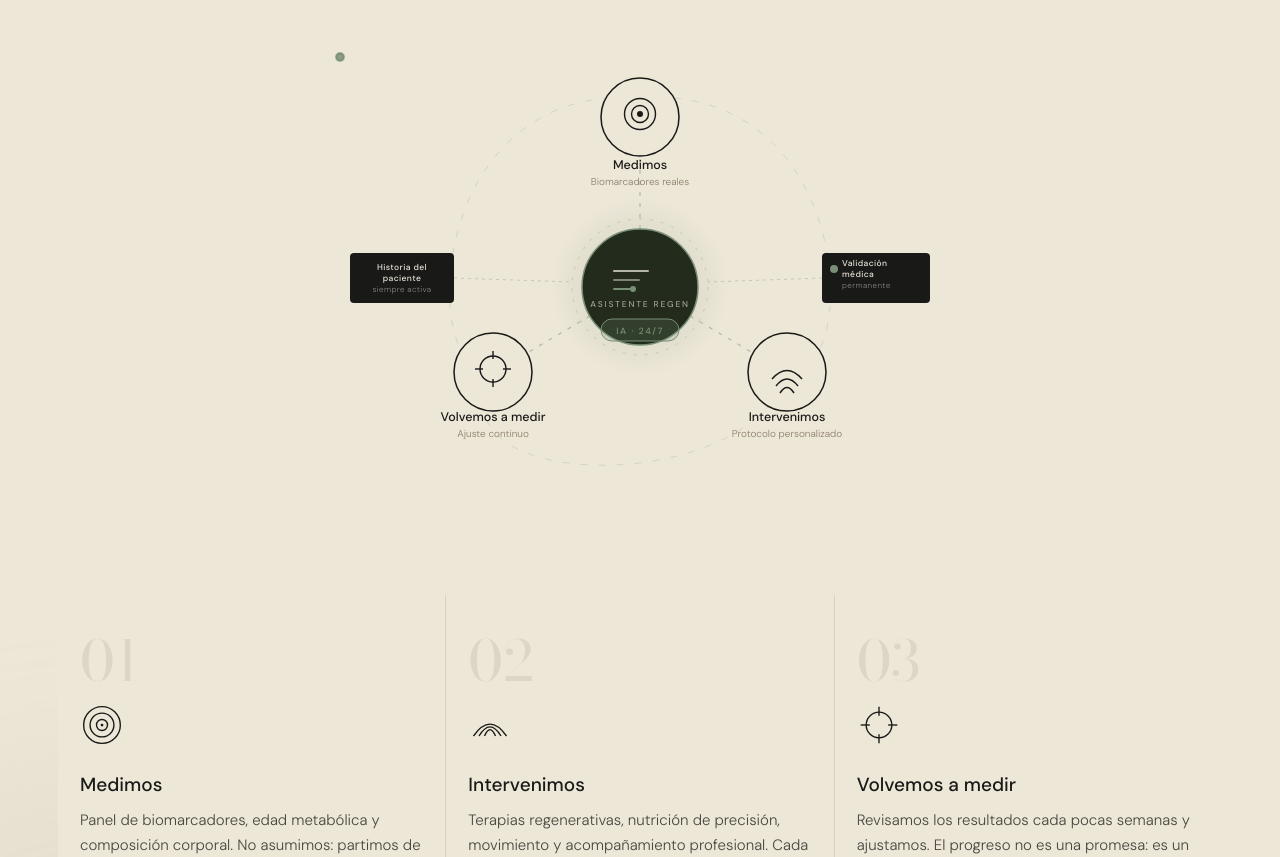
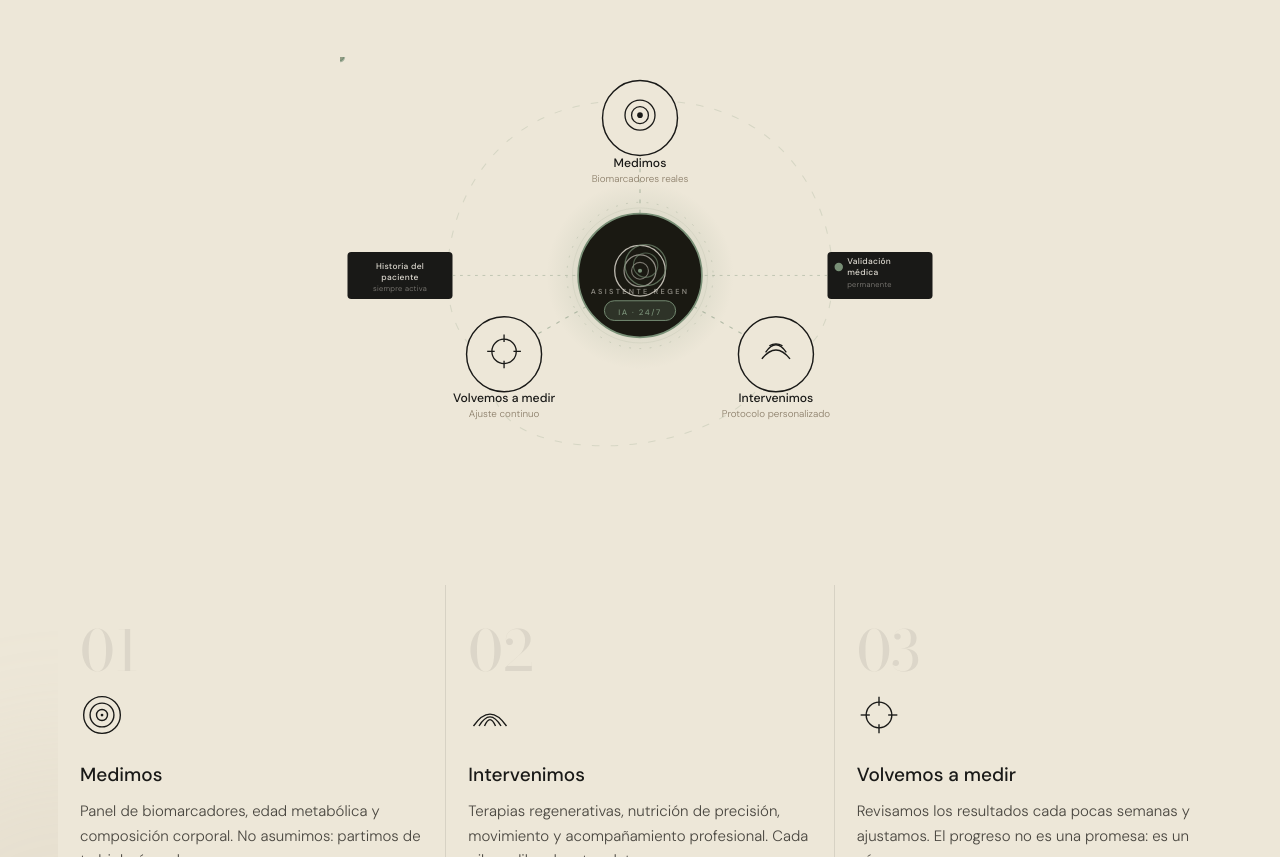
Before and after one commit to sebagaviglio/Regen, a plain HTML site: page index.html in a window 1280 px wide. Shown: the part 1786-2643 px from the top of the page. Drawn offline with nearby package versions, Linux system fonts and the light colour scheme.

Commit message:
Add files via upload

```diff
--- a/index.html
+++ b/index.html
@@ -682,160 +682,190 @@
         <h3 class="display ciclo__heading">Un ciclo continuo, no una consulta aislada.</h3>
       </div>
       <!-- INFOGRAFÍA ANIMADA -->
+      <!--
+        Geometría (triángulo equilátero perfecto):
+        Hub centroide = (320, 233)
+        Radio hub→nodo = 168
+        Nodo Medimos     = (320, 65)    ← 320, 233-168
+        Nodo Intervenimos= (465, 317)   ← 320+145.5, 233+84
+        Nodo Volvemos    = (175, 317)   ← 320-145.5, 233+84
+        Bordes hub (r=66): top=(320,167), →Interv=(377,266), →Vuelve=(263,266)
+        Bordes nodos (r=40): Medimos=(320,105), Interv=(432,297), Vuelve=(208,297)
+      -->
       <div class="infog-wrap reveal" aria-hidden="true">
-      <svg viewBox="0 0 600 478" xmlns="http://www.w3.org/2000/svg" style="width:100%;overflow:visible;">
+      <svg viewBox="0 0 640 500" xmlns="http://www.w3.org/2000/svg" style="width:100%;">
         <defs>
-          <!-- Paths for animateMotion (invisible) -->
-          <path id="fp-medir"     d="M300,172 L300,98"/>
-          <path id="fp-intervenir" d="M350,259 L413,296"/>
-          <path id="fp-volver"    d="M250,259 L187,296"/>
-          <!-- Clockwise cycle arc: Medimos → Intervenimos → Volvemos → back -->
-          <path id="fp-cycle" d="M316,40 C520,42 518,330 447,313 C418,440 82,440 153,313 C82,330 80,42 284,40"/>
-          <!-- Radial gradient for hub glow -->
-          <radialGradient id="hubGrad" cx="50%" cy="50%" r="50%">
-            <stop offset="0%" stop-color="#788F76" stop-opacity=".28"/>
+          <!-- Motion paths (invisible) -->
+          <path id="fp-medir"      d="M320,167 L320,105"/>
+          <path id="fp-intervenir" d="M377,266 L432,297"/>
+          <path id="fp-volver"     d="M263,266 L208,297"/>
+          <!-- Cycle arc clockwise: top→BR→BL→top -->
+          <path id="fp-cycle" d="M340,47 C560,50 560,340 465,315 C438,448 98,448 175,315 C80,340 80,50 300,47"/>
+          <!-- Hub glow -->
+          <radialGradient id="rg-hub" cx="50%" cy="50%" r="50%">
+            <stop offset="0%" stop-color="#788F76" stop-opacity=".35"/>
             <stop offset="100%" stop-color="#788F76" stop-opacity="0"/>
           </radialGradient>
         </defs>
 
-        <!-- Hub glow (animates opacity) -->
-        <circle cx="300" cy="230" r="90" fill="url(#hubGrad)">
-          <animate attributeName="opacity" values=".6;1;.6" dur="3.5s" repeatCount="indefinite"/>
+        <!-- Hub ambient glow -->
+        <circle cx="320" cy="233" r="100" fill="url(#rg-hub)">
+          <animate attributeName="opacity" values=".55;1;.55" dur="4s" repeatCount="indefinite"/>
         </circle>
 
-        <!-- Connection lines hub → nodes -->
-        <line x1="300" y1="172" x2="300" y2="98"   stroke="#788F76" stroke-width="1.2" stroke-dasharray="4,7" opacity=".5"/>
-        <line x1="350" y1="259" x2="413" y2="296"  stroke="#788F76" stroke-width="1.2" stroke-dasharray="4,7" opacity=".5"/>
-        <line x1="250" y1="259" x2="187" y2="296"  stroke="#788F76" stroke-width="1.2" stroke-dasharray="4,7" opacity=".5"/>
+        <!-- Spoke lines: hub edges → node edges -->
+        <line x1="320" y1="167" x2="320" y2="105"  stroke="#788F76" stroke-width="1.2" stroke-dasharray="4,7" opacity=".5"/>
+        <line x1="377" y1="266" x2="432" y2="297"  stroke="#788F76" stroke-width="1.2" stroke-dasharray="4,7" opacity=".5"/>
+        <line x1="263" y1="266" x2="208" y2="297"  stroke="#788F76" stroke-width="1.2" stroke-dasharray="4,7" opacity=".5"/>
 
-        <!-- Dots flowing hub → nodes (sage) -->
-        <circle r="3.8" fill="#788F76">
-          <animateMotion dur="2.2s" repeatCount="indefinite" begin="0s"><mpath href="#fp-medir"/></animateMotion>
+        <!-- Sage dots: hub → nodes -->
+        <circle r="4" fill="#788F76">
+          <animateMotion dur="2.3s" repeatCount="indefinite" begin="0s"><mpath href="#fp-medir"/></animateMotion>
         </circle>
-        <circle r="3.8" fill="#788F76">
-          <animateMotion dur="2.2s" repeatCount="indefinite" begin="0.73s"><mpath href="#fp-intervenir"/></animateMotion>
+        <circle r="4" fill="#788F76">
+          <animateMotion dur="2.3s" repeatCount="indefinite" begin="0.77s"><mpath href="#fp-intervenir"/></animateMotion>
         </circle>
-        <circle r="3.8" fill="#788F76">
-          <animateMotion dur="2.2s" repeatCount="indefinite" begin="1.46s"><mpath href="#fp-volver"/></animateMotion>
+        <circle r="4" fill="#788F76">
+          <animateMotion dur="2.3s" repeatCount="indefinite" begin="1.53s"><mpath href="#fp-volver"/></animateMotion>
         </circle>
-        <!-- Return dots nodes → hub (stone, reversed) -->
-        <circle r="2.5" fill="#BFB19C" opacity=".75">
-          <animateMotion dur="2.2s" repeatCount="indefinite" begin="1.1s" keyPoints="1;0" keyTimes="0;1" calcMode="linear">
+        <!-- Stone dots: nodes → hub (return) -->
+        <circle r="2.8" fill="#BFB19C" opacity=".8">
+          <animateMotion dur="2.3s" repeatCount="indefinite" begin="1.15s" keyPoints="1;0" keyTimes="0;1" calcMode="linear">
             <mpath href="#fp-medir"/>
           </animateMotion>
         </circle>
-        <circle r="2.5" fill="#BFB19C" opacity=".75">
-          <animateMotion dur="2.2s" repeatCount="indefinite" begin="1.83s" keyPoints="1;0" keyTimes="0;1" calcMode="linear">
+        <circle r="2.8" fill="#BFB19C" opacity=".8">
+          <animateMotion dur="2.3s" repeatCount="indefinite" begin="1.92s" keyPoints="1;0" keyTimes="0;1" calcMode="linear">
             <mpath href="#fp-intervenir"/>
           </animateMotion>
         </circle>
-        <circle r="2.5" fill="#BFB19C" opacity=".75">
-          <animateMotion dur="2.2s" repeatCount="indefinite" begin="2.56s" keyPoints="1;0" keyTimes="0;1" calcMode="linear">
+        <circle r="2.8" fill="#BFB19C" opacity=".8">
+          <animateMotion dur="2.3s" repeatCount="indefinite" begin="2.68s" keyPoints="1;0" keyTimes="0;1" calcMode="linear">
             <mpath href="#fp-volver"/>
           </animateMotion>
         </circle>
 
-        <!-- Cycle arc (semi-transparent marching ants) -->
-        <path d="M316,40 C520,42 518,330 447,313 C418,440 82,440 153,313 C82,330 80,42 284,40"
-              fill="none" stroke="#788F76" stroke-width="1" stroke-dasharray="7,11" opacity=".22">
-          <animate attributeName="stroke-dashoffset" values="0;-72" dur="4s" repeatCount="indefinite" calcMode="linear"/>
+        <!-- Outer cycle arc (marching ants) -->
+        <path d="M340,47 C560,50 560,340 465,315 C438,448 98,448 175,315 C80,340 80,50 300,47"
+              fill="none" stroke="#788F76" stroke-width="1.1" stroke-dasharray="8,12" opacity=".2">
+          <animate attributeName="stroke-dashoffset" values="0;-80" dur="4.5s" repeatCount="indefinite" calcMode="linear"/>
         </path>
-        <!-- Traveling cycle dot -->
-        <circle r="5" fill="#788F76" opacity=".65">
-          <animateMotion dur="9s" repeatCount="indefinite"><mpath href="#fp-cycle"/></animateMotion>
+        <!-- Cycle direction dot -->
+        <circle r="5.5" fill="#788F76" opacity=".6">
+          <animateMotion dur="10s" repeatCount="indefinite"><mpath href="#fp-cycle"/></animateMotion>
         </circle>
 
+        <!-- ══════════════════════════════════
+             HUB — Asistente REGEN
+             Double-center spiral (brandbook)
+             Primary:  cx=320 cy=228, r=26/17/9
+             Secondary: offset 45° × r/3 → cx=326 cy=222
+        ══════════════════════════════════ -->
+
         <!-- Hub outer rotating ring -->
-        <circle cx="300" cy="230" r="68" fill="none" stroke="#788F76" stroke-width="1"
-                stroke-dasharray="3,8" opacity=".3">
+        <circle cx="320" cy="233" r="78" fill="none" stroke="#788F76" stroke-width="1"
+                stroke-dasharray="2,9" opacity=".28">
           <animateTransform attributeName="transform" type="rotate"
-            from="0 300 230" to="360 300 230" dur="20s" repeatCount="indefinite"/>
+            from="0 320 233" to="360 320 233" dur="22s" repeatCount="indefinite"/>
         </circle>
+        <!-- Hub mid ring (static) -->
+        <circle cx="320" cy="233" r="72" fill="none" stroke="#788F76" stroke-width="1" opacity=".12"/>
+
         <!-- Hub body -->
-        <circle cx="300" cy="230" r="58" fill="#222B1C" stroke="#788F76" stroke-width="1.5"/>
+        <circle cx="320" cy="233" r="66" fill="#1A1912" stroke="#788F76" stroke-width="1.8"/>
 
-        <!-- Hub icon: patient record lines -->
-        <rect x="273" y="213" width="36" height="2" rx="1" fill="rgba(244,239,229,.7)"/>
-        <rect x="273" y="222" width="27" height="2" rx="1" fill="rgba(244,239,229,.45)"/>
-        <rect x="273" y="231" width="20" height="2" rx="1" fill="#788F76"/>
-        <!-- Pulse dot at end of data line -->
-        <circle cx="293" cy="232" r="3" fill="#788F76">
-          <animate attributeName="opacity" values="1;.15;1" dur="2s" repeatCount="indefinite"/>
+        <!-- SPIRAL ICON — primary set (linen) -->
+        <circle cx="320" cy="228" r="27" fill="none" stroke="rgba(244,239,229,.75)" stroke-width="1.4"/>
+        <circle cx="320" cy="228" r="17" fill="none" stroke="rgba(244,239,229,.55)" stroke-width="1.3"/>
+        <circle cx="320" cy="228" r="9"  fill="none" stroke="rgba(244,239,229,.45)" stroke-width="1.2"/>
+        <!-- SPIRAL ICON — secondary set (sage, offset +6,−6) -->
+        <circle cx="326" cy="222" r="22" fill="none" stroke="#788F76" stroke-width="1.3" opacity=".7"/>
+        <circle cx="326" cy="222" r="13" fill="none" stroke="#788F76" stroke-width="1.2" opacity=".6"/>
+        <!-- Center dot -->
+        <circle cx="320" cy="228" r="2.2" fill="#788F76">
+          <animate attributeName="opacity" values="1;.2;1" dur="2.5s" repeatCount="indefinite"/>
         </circle>
-        <!-- Hub label -->
-        <text x="300" y="250" text-anchor="middle"
-              font-family="'DM Sans',sans-serif" font-size="8.5" font-weight="500"
-              fill="rgba(244,239,229,.6)" letter-spacing="1.8">ASISTENTE REGEN</text>
+
+        <!-- Hub wordmark -->
+        <text x="320" y="253" text-anchor="middle"
+              font-family="'DM Sans',sans-serif" font-size="7.8" font-weight="600"
+              fill="rgba(244,239,229,.5)" letter-spacing="2.5">ASISTENTE REGEN</text>
 
         <!-- IA 24/7 pill -->
-        <rect x="261" y="262" width="78" height="22" rx="11"
-              fill="rgba(120,143,118,.2)" stroke="#788F76" stroke-width="1"/>
-        <text x="300" y="277" text-anchor="middle"
-              font-family="'DM Sans',sans-serif" font-size="9" font-weight="500"
-              fill="#788F76" letter-spacing="1.5">IA · 24/7</text>
+        <rect x="282" y="260" width="76" height="21" rx="10.5"
+              fill="rgba(120,143,118,.22)" stroke="#788F76" stroke-width="1"/>
+        <text x="320" y="275" text-anchor="middle"
+              font-family="'DM Sans',sans-serif" font-size="8.5" font-weight="500"
+              fill="#788F76" letter-spacing="1.6">IA · 24/7</text>
 
-        <!-- NODE 1: Medimos (top) -->
-        <circle cx="300" cy="60" r="39" fill="#EDE7D8" stroke="#191917" stroke-width="1.5"/>
-        <!-- Bullseye icon -->
-        <circle cx="300" cy="57" r="15.5" fill="none" stroke="#191917" stroke-width="1.4"/>
-        <circle cx="300" cy="57" r="8.5"  fill="none" stroke="#191917" stroke-width="1.4"/>
-        <circle cx="300" cy="57" r="3"    fill="#191917"/>
-        <text x="300" y="112" text-anchor="middle"
-              font-family="'DM Sans',sans-serif" font-size="12.5" font-weight="500" fill="#191917">Medimos</text>
-        <text x="300" y="128" text-anchor="middle"
-              font-family="'DM Sans',sans-serif" font-size="10" font-weight="300" fill="#8C7F6A">Biomarcadores reales</text>
+        <!-- ══════════════════
+             NODOS
+        ══════════════════ -->
 
-        <!-- NODE 2: Intervenimos (bottom-right) -->
-        <circle cx="447" cy="315" r="39" fill="#EDE7D8" stroke="#191917" stroke-width="1.5"/>
-        <!-- Arch waves icon -->
-        <path d="M432,322 Q447,305 462,322" fill="none" stroke="#191917" stroke-width="1.5"/>
-        <path d="M436,329 Q447,315 458,329" fill="none" stroke="#191917" stroke-width="1.5"/>
-        <path d="M440,336 Q447,325 454,336" fill="none" stroke="#191917" stroke-width="1.5"/>
-        <text x="447" y="364" text-anchor="middle"
-              font-family="'DM Sans',sans-serif" font-size="12.5" font-weight="500" fill="#191917">Intervenimos</text>
-        <text x="447" y="380" text-anchor="middle"
-              font-family="'DM Sans',sans-serif" font-size="10" font-weight="300" fill="#8C7F6A">Protocolo personalizado</text>
+        <!-- Nodo 1: Medimos (top, x=320 y=65) -->
+        <circle cx="320" cy="65" r="40" fill="#EDE7D8" stroke="#191917" stroke-width="1.5"/>
+        <circle cx="320" cy="62" r="16" fill="none" stroke="#191917" stroke-width="1.4"/>
+        <circle cx="320" cy="62" r="9"  fill="none" stroke="#191917" stroke-width="1.4"/>
+        <circle cx="320" cy="62" r="3"  fill="#191917"/>
+        <text x="320" y="117" text-anchor="middle"
+              font-family="'DM Sans',sans-serif" font-size="13" font-weight="500" fill="#191917">Medimos</text>
+        <text x="320" y="133" text-anchor="middle"
+              font-family="'DM Sans',sans-serif" font-size="10.5" font-weight="300" fill="#8C7F6A">Biomarcadores reales</text>
 
-        <!-- NODE 3: Volvemos a medir (bottom-left) -->
-        <circle cx="153" cy="315" r="39" fill="#EDE7D8" stroke="#191917" stroke-width="1.5"/>
-        <!-- Crosshair icon -->
-        <circle cx="153" cy="312" r="13"  fill="none" stroke="#191917" stroke-width="1.4"/>
-        <line x1="153" y1="294" x2="153" y2="302" stroke="#191917" stroke-width="1.4"/>
-        <line x1="153" y1="322" x2="153" y2="330" stroke="#191917" stroke-width="1.4"/>
-        <line x1="135" y1="312" x2="143" y2="312" stroke="#191917" stroke-width="1.4"/>
-        <line x1="163" y1="312" x2="171" y2="312" stroke="#191917" stroke-width="1.4"/>
-        <text x="153" y="364" text-anchor="middle"
-              font-family="'DM Sans',sans-serif" font-size="12.5" font-weight="500" fill="#191917">Volvemos a medir</text>
-        <text x="153" y="380" text-anchor="middle"
-              font-family="'DM Sans',sans-serif" font-size="10" font-weight="300" fill="#8C7F6A">Ajuste continuo</text>
+        <!-- Nodo 2: Intervenimos (bottom-right, x=465 y=317) -->
+        <circle cx="465" cy="317" r="40" fill="#EDE7D8" stroke="#191917" stroke-width="1.5"/>
+        <!-- Arch waves: three nested arches opening upward -->
+        <path d="M450,322 Q465,303 480,322" fill="none" stroke="#191917" stroke-width="1.5"/>
+        <path d="M454,315 Q465,299 476,315" fill="none" stroke="#191917" stroke-width="1.5"/>
+        <path d="M458,308 Q465,304 472,308" fill="none" stroke="#191917" stroke-width="1.5"/>
+        <text x="465" y="368" text-anchor="middle"
+              font-family="'DM Sans',sans-serif" font-size="13" font-weight="500" fill="#191917">Intervenimos</text>
+        <text x="465" y="384" text-anchor="middle"
+              font-family="'DM Sans',sans-serif" font-size="10.5" font-weight="300" fill="#8C7F6A">Protocolo personalizado</text>
 
-        <!-- BADGE: Validación médica permanente (right) -->
+        <!-- Nodo 3: Volvemos a medir (bottom-left, x=175 y=317) -->
+        <circle cx="175" cy="317" r="40" fill="#EDE7D8" stroke="#191917" stroke-width="1.5"/>
+        <!-- Crosshair -->
+        <circle cx="175" cy="314" r="13" fill="none" stroke="#191917" stroke-width="1.4"/>
+        <line x1="175" y1="296" x2="175" y2="304" stroke="#191917" stroke-width="1.4"/>
+        <line x1="175" y1="324" x2="175" y2="332" stroke="#191917" stroke-width="1.4"/>
+        <line x1="157" y1="314" x2="165" y2="314" stroke="#191917" stroke-width="1.4"/>
+        <line x1="185" y1="314" x2="193" y2="314" stroke="#191917" stroke-width="1.4"/>
+        <text x="175" y="368" text-anchor="middle"
+              font-family="'DM Sans',sans-serif" font-size="13" font-weight="500" fill="#191917">Volvemos a medir</text>
+        <text x="175" y="384" text-anchor="middle"
+              font-family="'DM Sans',sans-serif" font-size="10.5" font-weight="300" fill="#8C7F6A">Ajuste continuo</text>
+
+        <!-- ══════════════════
+             BADGES (dentro del viewBox)
+        ══════════════════ -->
+        <!-- Badge izquierdo: Historia del paciente -->
         <g class="infog-badge-group">
-          <rect x="482" y="196" width="108" height="50" rx="4" fill="#191917"/>
-          <circle cx="494" cy="212" r="4" fill="#788F76">
-            <animate attributeName="opacity" values="1;.15;1" dur="2.3s" repeatCount="indefinite"/>
-          </circle>
-          <text x="502" y="209" font-family="'DM Sans',sans-serif" font-size="8.5" font-weight="500"
-                fill="rgba(244,239,229,.95)" letter-spacing=".4">Validación</text>
-          <text x="502" y="220" font-family="'DM Sans',sans-serif" font-size="8.5" font-weight="500"
-                fill="rgba(244,239,229,.95)" letter-spacing=".4">médica</text>
-          <text x="502" y="231" font-family="'DM Sans',sans-serif" font-size="8" font-weight="300"
-                fill="rgba(244,239,229,.5)" letter-spacing=".4">permanente</text>
-          <line x1="482" y1="221" x2="368" y2="225" stroke="#788F76" stroke-width="1"
-                stroke-dasharray="3,4" opacity=".35"/>
+          <rect x="8" y="208" width="112" height="50" rx="4" fill="#191917"/>
+          <text x="64" y="226" text-anchor="middle" font-family="'DM Sans',sans-serif" font-size="9" font-weight="500"
+                fill="rgba(244,239,229,.9)" letter-spacing=".3">Historia del</text>
+          <text x="64" y="238" text-anchor="middle" font-family="'DM Sans',sans-serif" font-size="9" font-weight="500"
+                fill="rgba(244,239,229,.9)" letter-spacing=".3">paciente</text>
+          <text x="64" y="250" text-anchor="middle" font-family="'DM Sans',sans-serif" font-size="8" font-weight="300"
+                fill="rgba(244,239,229,.48)" letter-spacing=".3">siempre activa</text>
+          <line x1="120" y1="233" x2="254" y2="233" stroke="#788F76" stroke-width="1"
+                stroke-dasharray="3,5" opacity=".4"/>
         </g>
 
-        <!-- BADGE: Historia del paciente (left) -->
+        <!-- Badge derecho: Validación médica permanente -->
         <g class="infog-badge-group">
-          <rect x="10" y="196" width="104" height="50" rx="4" fill="#191917"/>
-          <text x="62" y="213" text-anchor="middle" font-family="'DM Sans',sans-serif" font-size="8.5" font-weight="500"
-                fill="rgba(244,239,229,.95)" letter-spacing=".4">Historia del</text>
-          <text x="62" y="224" text-anchor="middle" font-family="'DM Sans',sans-serif" font-size="8.5" font-weight="500"
-                fill="rgba(244,239,229,.95)" letter-spacing=".4">paciente</text>
-          <text x="62" y="235" text-anchor="middle" font-family="'DM Sans',sans-serif" font-size="8" font-weight="300"
-                fill="rgba(244,239,229,.5)" letter-spacing=".4">siempre activa</text>
-          <line x1="114" y1="221" x2="232" y2="225" stroke="#788F76" stroke-width="1"
-                stroke-dasharray="3,4" opacity=".35"/>
+          <rect x="520" y="208" width="112" height="50" rx="4" fill="#191917"/>
+          <circle cx="532" cy="224" r="4.5" fill="#788F76">
+            <animate attributeName="opacity" values="1;.15;1" dur="2.4s" repeatCount="indefinite"/>
+          </circle>
+          <text x="541" y="221" font-family="'DM Sans',sans-serif" font-size="9" font-weight="500"
+                fill="rgba(244,239,229,.9)" letter-spacing=".3">Validación</text>
+          <text x="541" y="233" font-family="'DM Sans',sans-serif" font-size="9" font-weight="500"
+                fill="rgba(244,239,229,.9)" letter-spacing=".3">médica</text>
+          <text x="541" y="245" font-family="'DM Sans',sans-serif" font-size="8" font-weight="300"
+                fill="rgba(244,239,229,.48)" letter-spacing=".3">permanente</text>
+          <line x1="520" y1="233" x2="386" y2="233" stroke="#788F76" stroke-width="1"
+                stroke-dasharray="3,5" opacity=".4"/>
         </g>
 
       </svg>
```
